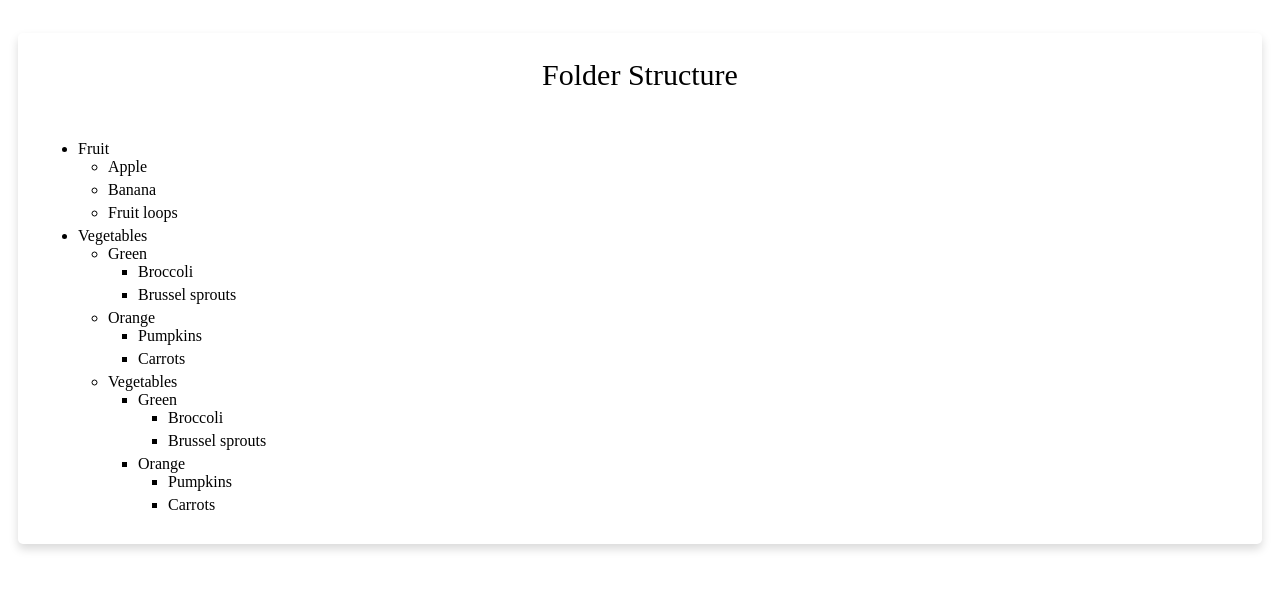
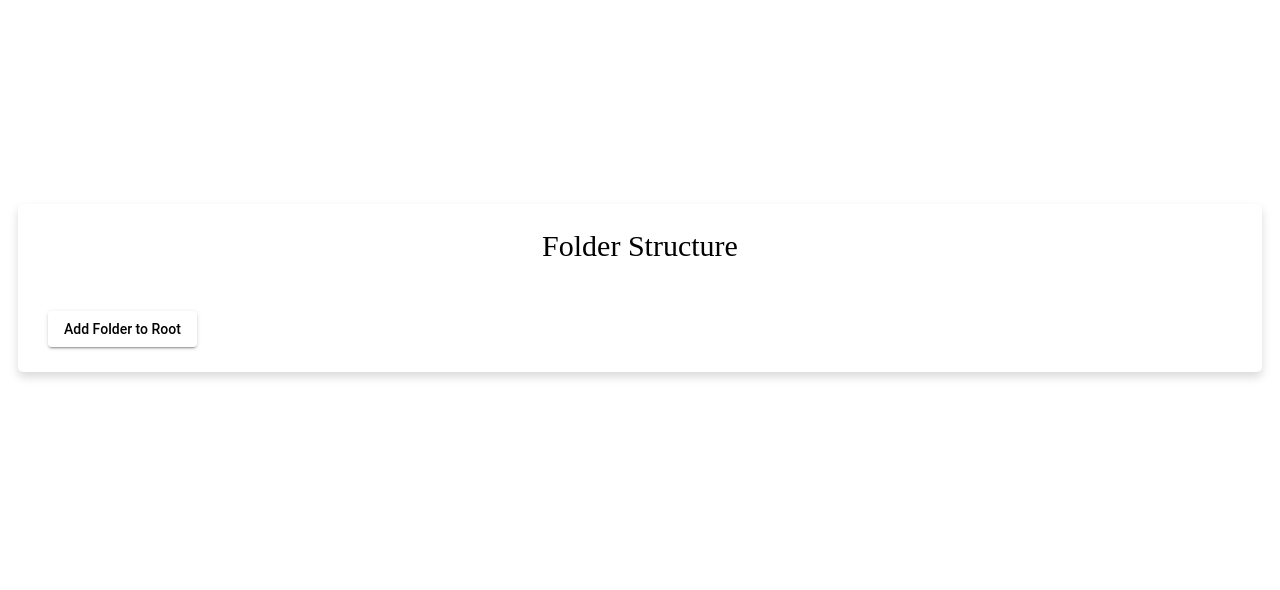
Before and after one commit to Krupa-albiorix/Folder_structure, an Angular app: page / in a window 1280 px wide. Shown: the top 590 px of the page. Built offline with nearby package versions, Linux system fonts and the light colour scheme.

Commit message:
Dynamic data start

```diff
--- a/src/app/app.component.html
+++ b/src/app/app.component.html
@@ -1 +1,2 @@
-<app-folder></app-folder>
+<!-- <app-folder></app-folder> -->
+<app-dynamic-folder></app-dynamic-folder>
--- a/src/app/app.module.ts
+++ b/src/app/app.module.ts
@@ -7,11 +7,13 @@ import { NoopAnimationsModule } from '@angular/platform-browser/animations';
 import { AppComponent } from './app.component';
 import { FolderComponent } from './folder/folder.component';
 import { MatComponentsModule } from './mat-components.module';
+import { DynamicFolderComponent } from './dynamic-folder/dynamic-folder.component';
 
 @NgModule({
   declarations: [
     AppComponent,
-    FolderComponent
+    FolderComponent,
+    DynamicFolderComponent
   ],
   imports: [
     BrowserModule,
--- /dev/null
+++ b/src/app/dynamic-folder/dynamic-folder.component.html
@@ -0,0 +1,22 @@
+<div class="view-port">
+    <div class="container">
+        <div class="title">Folder Structure</div><br>
+        <div class="content">
+
+            <button mat-raised-button (click)="add_more_field()">Add Folder to Root</button>&nbsp;
+
+            <div *ngIf="add_more_field">
+                <section *ngFor="let address of inputfolder; let i = index;">
+
+                    <mat-form-field class="example-full-width">
+                        <input matInput #itemValue name="firstname" type="folder" required>
+                    </mat-form-field>&nbsp;
+                    <button mat-raised-button ><mat-icon>add</mat-icon></button>&nbsp;
+                    <button mat-raised-button (click)="removeAddress(i)"><mat-icon>delete</mat-icon></button>&nbsp;
+
+                </section>
+            </div>
+
+        </div>
+    </div>
+</div>
--- /dev/null
+++ b/src/app/dynamic-folder/dynamic-folder.component.scss
@@ -0,0 +1,35 @@
+* {
+    margin: 0;
+    padding: 0;
+    box-sizing: border-box;
+}
+
+.view-port {
+    height: 70vh;
+    display: flex;
+    justify-content: center;
+    align-items: center;
+    padding: 10px;
+    background-color: linear-gradient(135deg, #71b7e6, #9b59b6);
+}
+
+.container {
+    max-width: 1500px;
+    width: 100%;
+    background-color: #fff;
+    padding: 25px 30px;
+    border-radius: 5px;
+    box-shadow: 0 5px 10px rgba(0,0,0,0.15);
+}
+
+.container .title {
+    font-size: 30px;
+    font-weight: 50px;
+    text-align: center;
+    position: relative;
+    margin-bottom: 30px;
+}
+
+button {
+    color: black;
+}
--- /dev/null
+++ b/src/app/dynamic-folder/dynamic-folder.component.ts
@@ -0,0 +1,27 @@
+import { Component, OnInit } from '@angular/core';
+
+@Component({
+  selector: 'app-dynamic-folder',
+  templateUrl: './dynamic-folder.component.html',
+  styleUrls: ['./dynamic-folder.component.scss']
+})
+export class DynamicFolderComponent implements OnInit {
+
+  public inputfolder: any[] = [];
+
+  constructor() { }
+
+  ngOnInit(): void {
+    console.log(this.inputfolder);
+  }
+
+  add_more_field() {
+    this.inputfolder.push({
+    });
+  }
+
+  removeAddress(i: number) {
+    this.inputfolder.splice(i, 1);
+  }
+
+}
```
Also changed, not shown: 1 other file (tests, documents, lock files or other folders).
